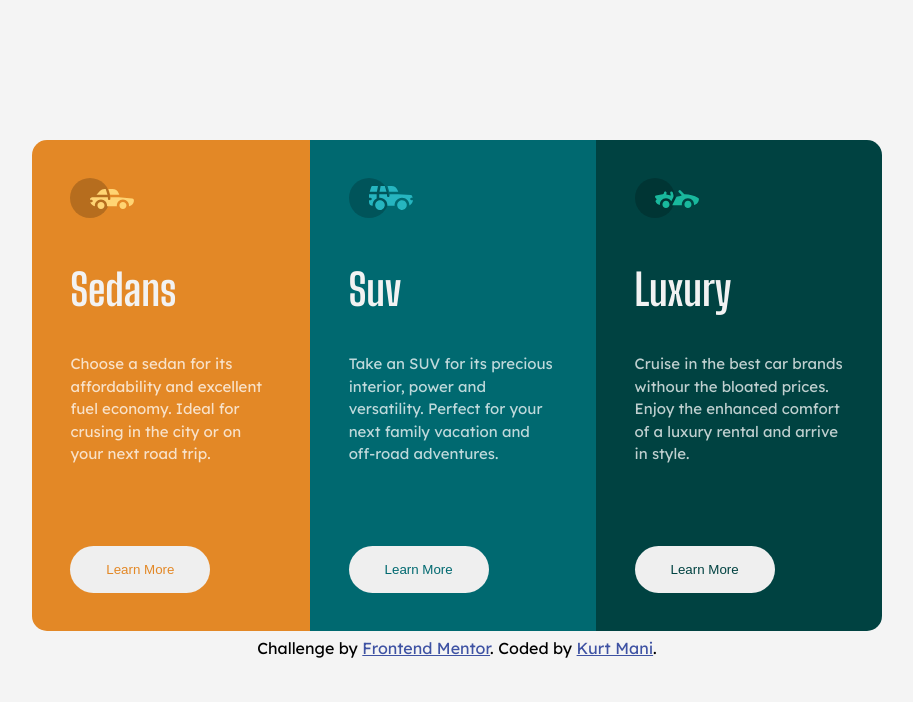
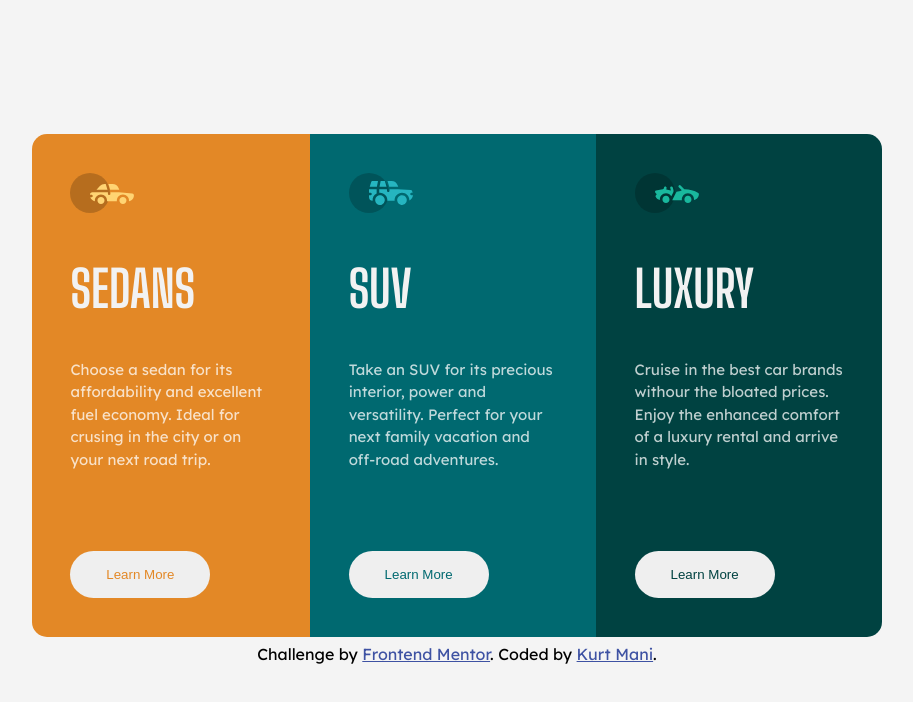
Before and after one commit to manku92/3-column-preview-card, a website: page dist/index.html in a window 1280 px wide. Shown: the whole page, without its empty margins (183-1096 px from the left). Drawn offline with Linux system fonts and the light colour scheme.

Commit message:
updated version

```diff
--- a/scss/main.scss
+++ b/scss/main.scss
@@ -27,7 +27,7 @@
   max-width: 100%;
 }
 
-.container {
+main {
   max-width: 850px;
   margin: 0 auto;
   display: flex;
@@ -90,6 +90,7 @@
   color: $bg-headings-btns;
   font-weight: 700;
   padding: 2rem 0;
+  text-transform: uppercase;
 }
 
 .description {
```
Also changed, not shown: dist/css/styles.css, dist/index.html, 1 other file.
